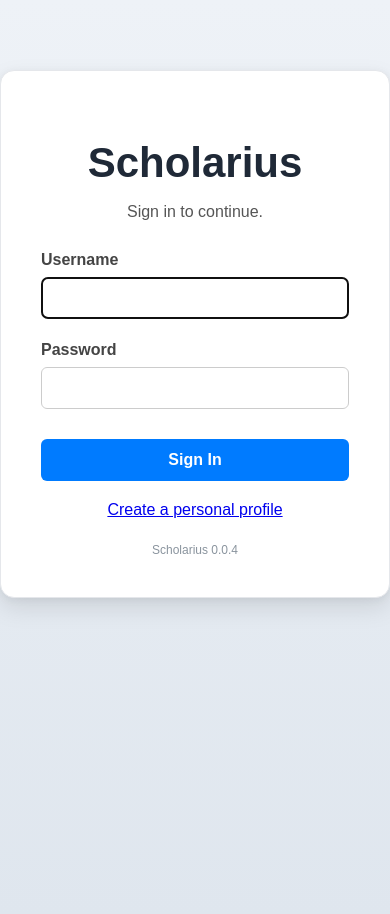
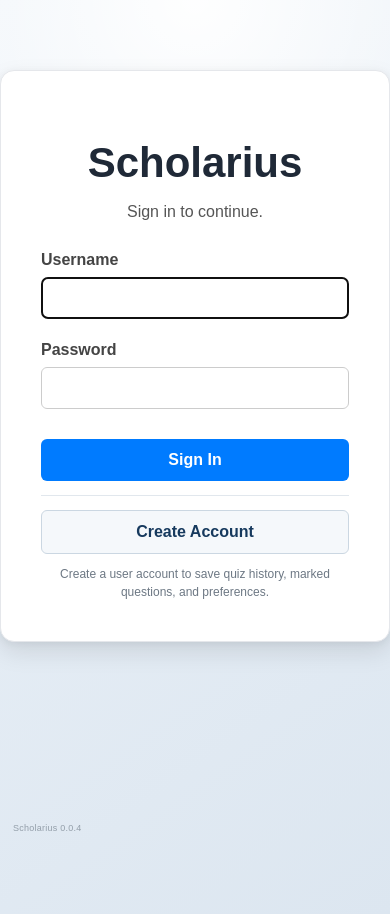
Before and after one commit to tlh45342/scholarius, a FastAPI app: page /login in a window 390 px wide. Run offline with FastAPI, Linux system fonts and the light colour scheme; the visitor is signed in with stand-in values (Sample User, id 1); data comes from the database, SQL or seed files in the repository.

Commit message:
Add files via upload

```diff
--- a/app/static/style.css
+++ b/app/static/style.css
@@ -379,26 +379,83 @@ select { width:100%; box-sizing:border-box; padding:12px; border:1px solid #ccc;
 @media (max-width:700px) { .form-grid { grid-template-columns:1fr; } }
 
 /* -------------------------------------------------------------------------
-   Scholarius 0.0.4 lower-left utility navigation
+   Scholarius 0.0.4 account UX and lower-left utility strip
    ------------------------------------------------------------------------- */
 
-.corner-nav {
+.auth-page {
+    min-height: 100vh;
+    margin: 0;
+    background:
+        radial-gradient(
+            circle at top,
+            rgba(255, 255, 255, 0.96),
+            transparent 42%
+        ),
+        linear-gradient(
+            145deg,
+            #edf3f9 0%,
+            #dce6f0 100%
+        );
+}
+
+.auth-container {
+    margin-top: 70px;
+}
+
+.account-create-section {
+    margin-top: 14px;
+    padding-top: 14px;
+    border-top: 1px solid #e1e7ed;
+}
+
+.account-create-button {
+    color: #173a5e;
+    background: #f5f8fb;
+    border: 1px solid #cbd7e2;
+}
+
+.account-create-button:hover {
+    background: #eaf1f7;
+    border-color: #afc0cf;
+}
+
+.account-create-help {
+    margin: 12px 6px 0;
+    color: #6d7884;
+    font-size: 12px;
+    line-height: 1.45;
+}
+
+.utility-strip {
     position: fixed !important;
-    left: 20px !important;
+    left: 18px !important;
     right: auto !important;
     top: auto !important;
-    bottom: 18px !important;
+    bottom: 16px !important;
 
     display: flex !important;
     flex-direction: row !important;
-    align-items: center;
-    gap: 9px;
+    align-items: center !important;
+    gap: 12px !important;
 
     width: auto !important;
     margin: 0 !important;
     padding: 0 !important;
 
     z-index: 1000;
+}
+
+.corner-nav {
+    position: static !important;
+
+    display: flex !important;
+    flex-direction: row !important;
+    align-items: center !important;
+    gap: 8px !important;
+
+    width: auto !important;
+    margin: 0 !important;
+    padding: 0 !important;
 }
 
 .corner-nav-button {
@@ -413,11 +470,10 @@ select { width:100%; box-sizing:border-box; padding:12px; border:1px solid #ccc;
     margin: 0;
     padding: 0;
 
+    color: #ffffff;
+    background: #0b2948;
     border: 1px solid rgba(255, 255, 255, 0.42);
     border-radius: 50%;
-
-    color: #ffffff;
-    background: #0b2948;
     box-shadow: 0 7px 17px rgba(7, 30, 52, 0.22);
 
     text-decoration: none;
@@ -450,22 +506,54 @@ select { width:100%; box-sizing:border-box; padding:12px; border:1px solid #ccc;
     background: #525f6d;
 }
 
-/* The former standalone settings control and visible version label are retired. */
-.settings-button,
-.version-label {
+.utility-version,
+.public-version-label {
+    color: rgba(40, 55, 70, 0.42);
+    font-size: 10px;
+    line-height: 1;
+    letter-spacing: 0.25px;
+    white-space: nowrap;
+    user-select: none;
+}
+
+.public-version-label {
+    position: fixed;
+    left: 18px;
+    bottom: 14px;
+    z-index: 1000;
+}
+
+.home-user,
+.version-label,
+.version-note,
+.settings-button {
     display: none !important;
 }
 
 @media (max-width: 560px) {
+    .utility-strip {
+        left: 13px !important;
+        bottom: 13px !important;
+        gap: 9px !important;
+    }
+
     .corner-nav {
-        left: 14px !important;
-        bottom: 14px !important;
-        gap: 7px;
+        gap: 6px !important;
     }
 
     .corner-nav-button {
-        width: 40px;
-        height: 40px;
-        flex-basis: 40px;
+        width: 39px;
+        height: 39px;
+        flex-basis: 39px;
+    }
+
+    .utility-version,
+    .public-version-label {
+        font-size: 9px;
+    }
+
+    .public-version-label {
+        left: 13px;
+        bottom: 11px;
     }
 }
--- a/app/templates/login.html
+++ b/app/templates/login.html
@@ -1,11 +1,64 @@
 <!DOCTYPE html>
 <html lang="en">
-<head><meta charset="UTF-8"><meta name="viewport" content="width=device-width,initial-scale=1"><title>Login - Scholarius</title><link rel="stylesheet" href="/static/style.css"></head>
-<body><main class="container auth-container"><h1>Scholarius</h1><p>Sign in to continue.</p>
-{% if error %}<div class="alert alert-error">{{ error }}</div>{% endif %}
-<form action="/auth/login" method="post">
-<div class="form-group"><label for="username">Username</label><input id="username" name="username" autocomplete="username" required autofocus></div>
-<div class="form-group"><label for="password">Password</label><input id="password" name="password" type="password" autocomplete="current-password" required></div>
-<button class="button button-primary button-space" type="submit">Sign In</button>
-</form>
-<a class="back" href="/register">Create a personal profile</a><p class="version-note">Scholarius {{ version }}</p></main></body></html>
+<head>
+    <meta charset="UTF-8">
+    <meta name="viewport" content="width=device-width, initial-scale=1.0">
+    <title>Sign In - Scholarius</title>
+    <link rel="stylesheet" href="/static/style.css">
+</head>
+<body class="auth-page">
+
+<main class="container auth-container">
+    <h1>Scholarius</h1>
+    <p>Sign in to continue.</p>
+
+    {% if error %}
+    <div class="alert alert-error">{{ error }}</div>
+    {% endif %}
+
+    <form action="/auth/login" method="post">
+        <div class="form-group">
+            <label for="username">Username</label>
+            <input
+                id="username"
+                name="username"
+                autocomplete="username"
+                required
+                autofocus
+            >
+        </div>
+
+        <div class="form-group">
+            <label for="password">Password</label>
+            <input
+                id="password"
+                name="password"
+                type="password"
+                autocomplete="current-password"
+                required
+            >
+        </div>
+
+        <button class="button button-primary button-space" type="submit">
+            Sign In
+        </button>
+    </form>
+
+    <div class="account-create-section">
+        <a class="button button-secondary account-create-button" href="/register">
+            Create Account
+        </a>
+
+        <p class="account-create-help">
+            Create a user account to save quiz history,
+            marked questions, and preferences.
+        </p>
+    </div>
+</main>
+
+<div class="public-version-label" aria-label="Scholarius version">
+    Scholarius {{ version }}
+</div>
+
+</body>
+</html>
```
Also changed, not shown: app/templates/_corner_nav.html (+13 -4 lines), app/templates/home.html (+19 -5 lines), README.txt.
